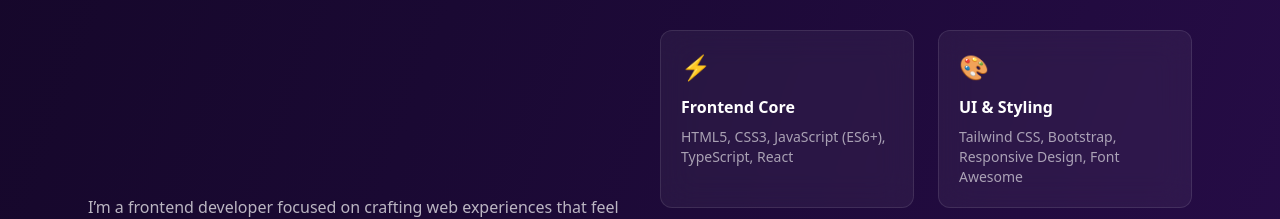
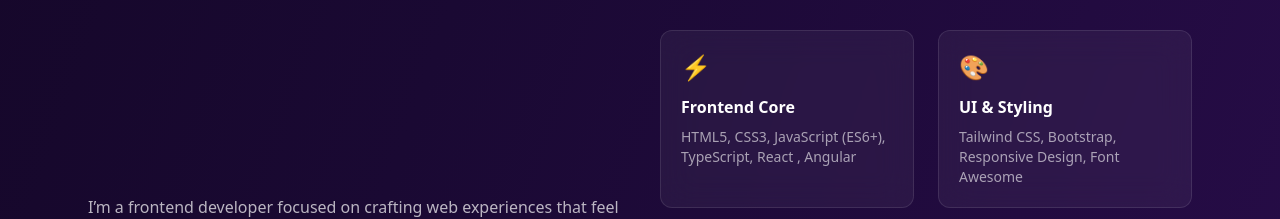
Before and after one commit to abdomagdy1012/portfolioo, a React app: page / in a window 1280 px wide. Shown: the part 2340-2559 px from the top of the page. Built offline with nearby package versions, Linux system fonts and the light colour scheme; the HTML template or start-up script is replaced by a standard one.

Commit message:
Update technologies list

```diff
--- a/src/components/About.jsx
+++ b/src/components/About.jsx
@@ -72,7 +72,7 @@
             <MagneticCard
               icon="⚡"
               title="Frontend Core"
-              desc="HTML5, CSS3, JavaScript (ES6+), TypeScript, React"
+              desc="HTML5, CSS3, JavaScript (ES6+), TypeScript, React , Angular"
             />
 
             <MagneticCard
```
